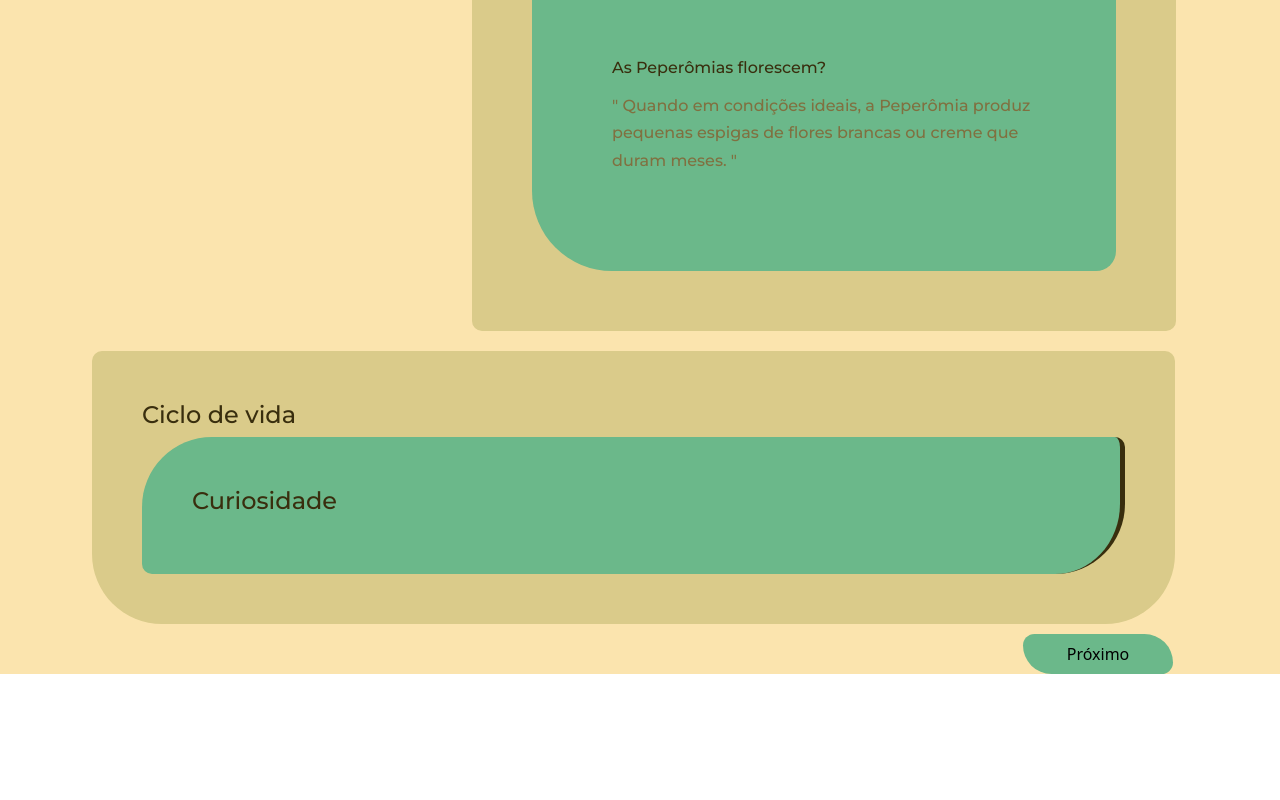
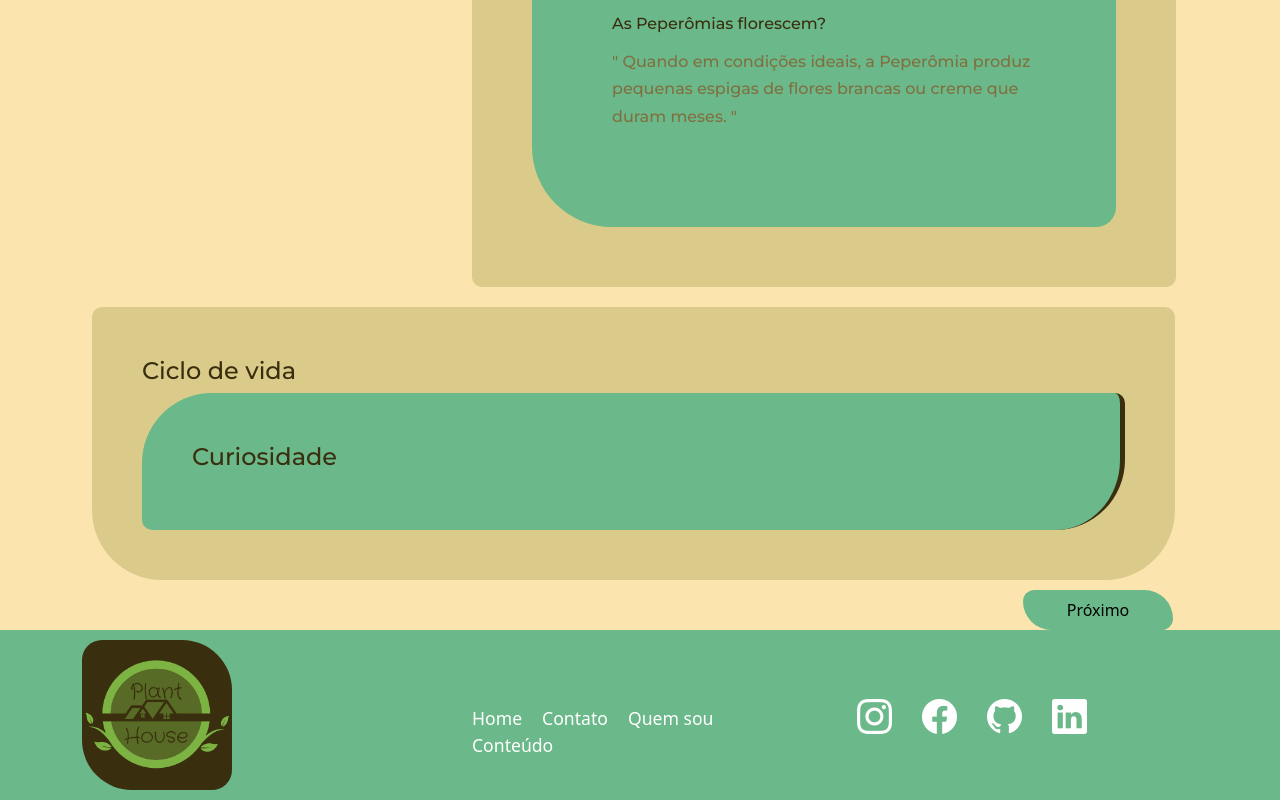
Before and after one commit to JordanDevFront/Botanica, an Angular app: page /textTwo in a window 1280 px wide. Shown: the part 3384-4184 px from the top of the page. Before the commit the page ends 4058 px from the top, so only its background shows below. Built offline with nearby package versions, Linux system fonts and the light colour scheme.

Commit message:
Alteraçẽos terminadas do rodape

```diff
--- a/package.json
+++ b/package.json
@@ -19,6 +19,7 @@
     "@angular/platform-browser-dynamic": "~13.3.0",
     "@angular/router": "~13.3.0",
     "bootstrap": "^5.1.3",
+    "bootstrap-icons": "^1.8.3",
     "rxjs": "~7.5.0",
     "tslib": "^2.3.0",
     "zone.js": "~0.11.4"
--- a/src/app/app.component.html
+++ b/src/app/app.component.html
@@ -5,6 +5,6 @@
     <app-description></app-description>
     <app-card></app-card>
     <br/>
+    <router-outlet></router-outlet>
     <app-rodape-desktop></app-rodape-desktop>
-    <router-outlet></router-outlet>
 </div>
--- a/src/app/rodape-desktop/rodape-desktop.component.css
+++ b/src/app/rodape-desktop/rodape-desktop.component.css
@@ -1,4 +1,42 @@
 .rodape{
+    width: 100%;
     background: #6bb88a;
     padding: 10px;
 }
+.modal-desktop{
+    display: flex;
+}
+.logo-img img{
+    border-top-left-radius: 20px;
+    border-top-right-radius: 50px;
+    border-end-start-radius: 50px;
+    border-bottom-right-radius: 20px;
+}
+.margin-top-50{
+    margin-top: 50px;
+}
+.margin-top-65{
+    margin-top: 65px;
+}
+.margin-10{
+    margin: 10px;
+}
+.width-icons i{
+    margin: 15px;
+    font-size: 35px;
+    color: white;
+}
+.format-label{
+    font-weight: 300;
+    font-size: 1.1rem;
+    color: white;
+}
+.width-icons i:hover{
+    color: black;
+}
+
+@media screen and (min-width: 320px) and (max-width: 768px) {
+    .margin-top-65{
+        margin-top: 50px;
+    }
+}
--- a/src/app/rodape-desktop/rodape-desktop.component.html
+++ b/src/app/rodape-desktop/rodape-desktop.component.html
@@ -1,3 +1,25 @@
 <div class="rodape">
-    rodape
+    <div class="container">
+        <div class="row modal-desktop">
+            <div class="col logo-img">
+                <a class="logo-desktop" href="#">
+                    <img src="../../../assets/lg.png" alt="" width="150" height="150" />
+                  </a>
+            </div>
+
+            <div class="col margin-top-65">
+                <a href="#" class="margin-10"><label class="format-label">Home</label></a>
+                <a href="#" class="margin-10"><label class="format-label">Contato</label></a>
+                <a href="#" class="margin-10"><label class="format-label">Quem sou</label></a>
+                <a href="#" class="margin-10"><label class="format-label">Conteúdo</label></a>
+            </div>
+
+            <div class="col width-icons margin-top-50">
+                <i class="bi bi-instagram"></i>
+                <i class="bi bi-facebook"></i>
+                <i class="bi bi-github"></i>
+                <i class="bi bi-linkedin"></i>
+            </div>
+        </div>
+    </div>
 </div>
--- a/src/styles.css
+++ b/src/styles.css
@@ -1,2 +1,3 @@
 @import '~bootstrap/dist/css/bootstrap.min.css';
 @import url('https://fonts.googleapis.com/css2?family=Montserrat:ital,wght@0,100;0,500;1,300&family=Roboto+Mono:ital,wght@0,400;0,500;1,300&display=swap');
+@import "~bootstrap-icons/font/bootstrap-icons.css";
```
Also changed, not shown: 1 other file (tests, documents, lock files or other folders).
